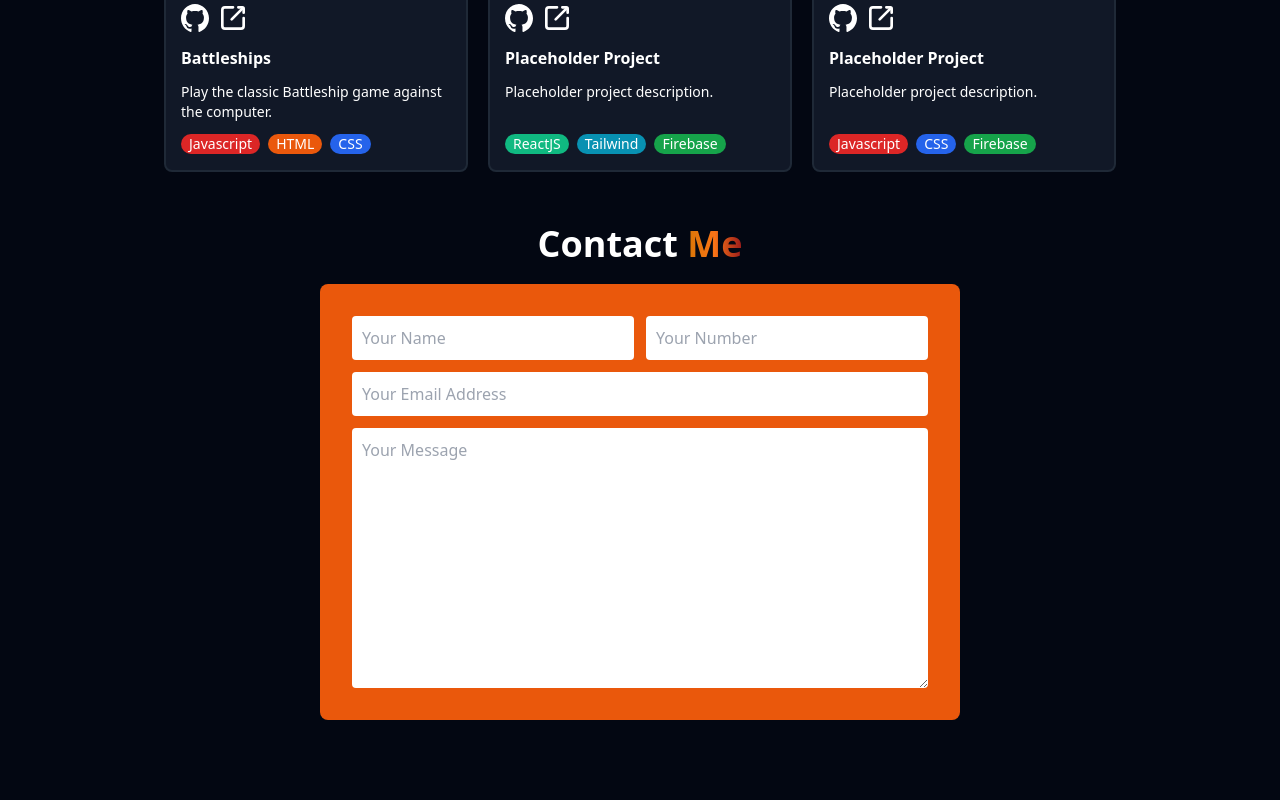
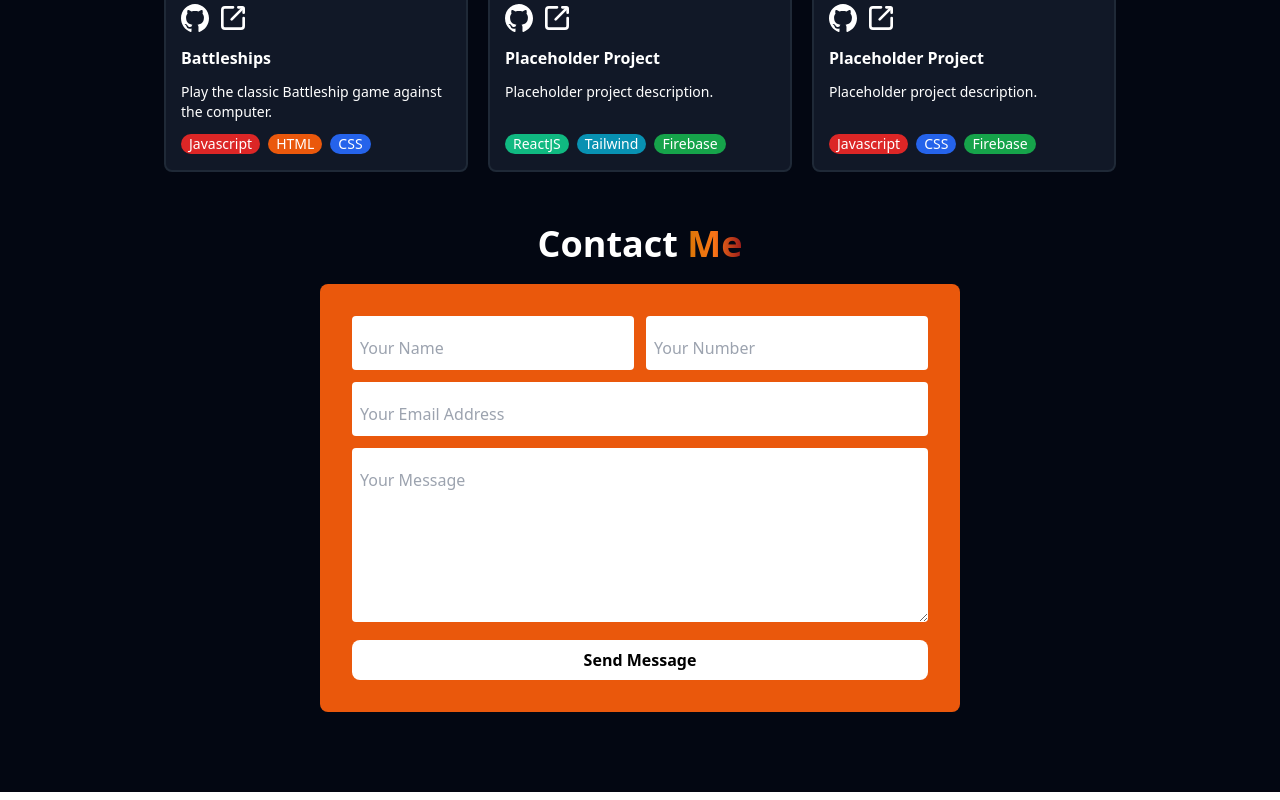
Before and after one commit to ItsWakana/personal-portfolio, a React (Vite) app: page / in a window 1280 px wide. Shown: the part 1522-2322 px from the top of the page. Built offline with nearby package versions, Linux system fonts and the light colour scheme.

Commit message:
complete contact form design

```diff
--- a/src/components/Footer.jsx
+++ b/src/components/Footer.jsx
@@ -1,20 +1,31 @@
 const Footer = () => {
+    const labelStyling = "absolute left-2 top-5 text-md text-gray-400";
 
     return (
         <footer className="bg-gray-950 text-center pb-20">
             <h3 id="contact" className="text-4xl text-white font-semibold">Contact <span className="text-transparent bg-gradient-to-r from-amber-600 via-orange-500 to-red-800 bg-clip-text">Me</span></h3>
 
             <div className="flex justify-center mt-5">
-                <form className="w-2/4 flex flex-col gap-3 bg-orange-600 p-8 rounded-lg">
-                    <div className="flex justify-center gap-3">
-                        <input type="text" id="name" placeholder="Your Name" className="w-full"/>
-                        {/* <label className="absolute" htmlFor="name">Your Name</label> */}
-
-                        <input type="number" id="phone" placeholder="Your Number" className="w-full"/>
-                        {/* <label className="absolute" htmlFor="phone">Your Name</label> */}
+                <form className="min-w-[250px] w-2/4 flex flex-col gap-3 bg-orange-600 p-8 rounded-lg">
+                    <div className="flex md:flex-row flex-col justify-center gap-3">
+                        <div className="w-full relative">
+                            <input type="text" id="name" className="w-full" required/>
+                            <label className={labelStyling} htmlFor="name">Your Name</label>
+                        </div>
+                        <div className="w-full relative">
+                            <input type="number" id="phone" className="w-full" required/>
+                            <label className={labelStyling} htmlFor="phone">Your Number</label>
+                        </div>
                     </div>
-                    <input type="text" className="w-full" placeholder="Your Email Address"/>
-                    <textarea name="messag" id="message" cols="30" rows="10" placeholder="Your Message"></textarea>
+                    <div className="w-full relative">
+                        <input type="text" id="email"className="w-full" required/>
+                        <label className={labelStyling} htmlFor="email">Your Email Address</label>
+                    </div>
+                    <div className="w-full relative">
+                        <textarea name="message" id="message" cols="30" rows="6" className="w-full" required></textarea>
+                        <label className={labelStyling} htmlFor="message">Your Message</label>
+                    </div>
+                    <button className="bg-white p-2 rounded-lg font-semibold" type="submit">Send Message</button>
                 </form>
             </div>
         </footer>
--- a/src/index.css
+++ b/src/index.css
@@ -18,7 +18,24 @@ html {
 input,
 textarea {
     padding: 10px;
+    padding-top: 20px;
     border-radius: 4px;
+}
+
+label {
+    transition: all 150ms ease-in-out;
+}
+
+input:focus + label,
+input:valid + label,
+textarea:focus + label,
+textarea:valid + label {
+    transform: translateY(-16px);
+    font-size: 0.7rem;
+
+}
+
+input:valid + label {
 }
 
 .project {
```
